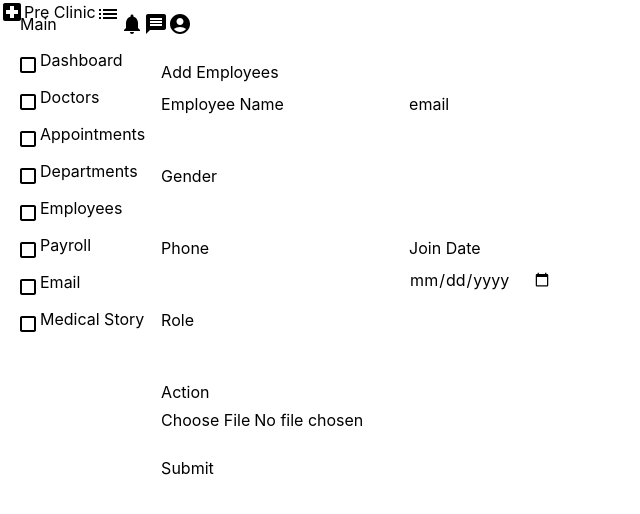
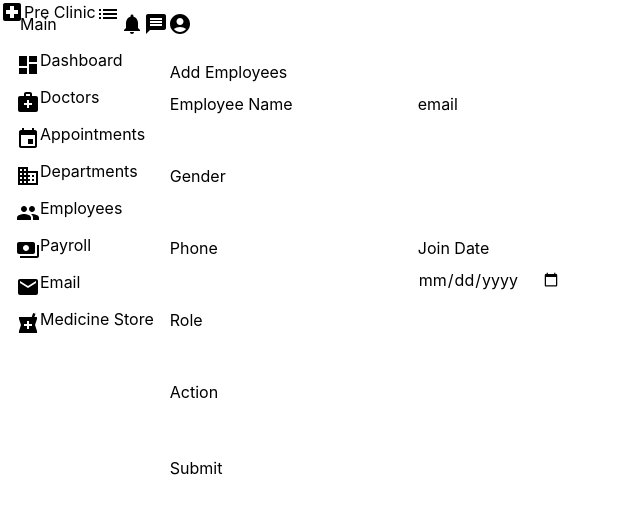
Before and after one commit to heriya-ahmed-dev/Hospital-managment-system, a React (Vite) app: page /Employees/Addemployee in a window 1280 px wide. Shown: the top 514 px of the page, without its empty margins (0-640 px from the left). Built offline with nearby package versions, Linux system fonts and the light colour scheme.

Commit message:
Medicine store page added

```diff
--- a/src/Componenets/Doctors/Doctors.jsx
+++ b/src/Componenets/Doctors/Doctors.jsx
@@ -39,7 +39,7 @@ const Doctors = () => {
    {doctors.map((items)=>{
     return(
         <div key={items.id}>
-             <div className='text-black border-1 w-full mr-4'>
+             <div className='text-black border-1 w-full mr-4'></div>c
             <div className='flex gap-[35px] overflow-x-hidden mx-5 ps-3 my-3 text-[17px]'>
             <p className='w-[17%]'><img src={items.image}/></p>
             <p className='w-[17%]'>{items.firstname}</p>
@@ -53,7 +53,6 @@ const Doctors = () => {
             <p className='w-[17%]'>{items.action}</p>
         </div>
         </div>
-        </div>
     )
    })}
 
--- a/src/Componenets/Employees/AddEmpoloyees.jsx
+++ b/src/Componenets/Employees/AddEmpoloyees.jsx
@@ -16,7 +16,7 @@ const AddEmployees = () => {
     const navigate = useNavigate()
      const handleChange = (e) => {
         setAddEmployee({
-            ...addDocs,
+            ...addEmployee,
             [e.target.name] : e.target.value
         })
     }
@@ -24,7 +24,7 @@ const AddEmployees = () => {
     const handleSubmit = async(e) =>{
         e.preventDefault();
         await axios.post('http://localhost:5500/Employees',addEmployee);
-        setAddDocs({
+        setAddEmployee({
             employeename:'',
             email:'',
             gender: '',
@@ -58,7 +58,7 @@ const AddEmployees = () => {
                 </div>
                 <div className='my-1'>
                     <p className='ps-4 text-[18px] my-1'>Gender</p>
-                    <input className='bg-[white] w-[280px]  h-[32px] ps-3' name='gender' value={addEmployee.gender} onChange={handleChange} type='email'/>
+                    <input className='bg-[white] w-[280px]  h-[32px] ps-3' name='gender' value={addEmployee.gender} onChange={handleChange}/>
                 </div>
            </div>
 
@@ -83,7 +83,7 @@ const AddEmployees = () => {
             <div className='flex justify-center gap-[120px]'>
                 <div className='my-1'>
                     <p className='ps-4 text-[18px] my-1'>Action</p>
-                    <input className='bg-[white] w-[280px]  h-[32px] ps-3' name='action' value={addEmployee.action} onChange={handleChange} type='file'/>
+                    <input className='bg-[white] w-[280px]  h-[32px] ps-3' name='action' value={addEmployee.action} onChange={handleChange}/>
                 </div>
            </div>
 
--- a/src/Componenets/Employees/Employees.jsx
+++ b/src/Componenets/Employees/Employees.jsx
@@ -36,7 +36,7 @@ const Employees = () => {
    {Employees.map((items)=>{
     return(
         <div key={items.id}>
-             <div className='text-black border-1 w-full mr-4'>
+             <div className='text-black border-1 w-full mr-4'></div>
             <div className='flex gap-[35px] overflow-x-hidden mx-5 ps-3 my-3 text-[17px]'>
             <p className='w-[17%]'>{items.employeename}</p>
             <p className='w-[17%] truncate'>{items.email}</p>
@@ -45,7 +45,6 @@ const Employees = () => {
             <p className='w-[17%]'>{items.joindate}</p>
             <p className='w-[17%]'>{items.role}</p>
             <p className='w-[17%]'>{items.action}</p>
-        </div>
         </div>
         </div>
     )
--- a/src/Componenets/Outlet/Dahsboard.jsx
+++ b/src/Componenets/Outlet/Dahsboard.jsx
@@ -1,12 +1,20 @@
 import React from 'react';
 import CropSquareIcon from '@mui/icons-material/CropSquare';
+import MedicalServicesIcon from '@mui/icons-material/MedicalServices';
+import DashboardIcon from '@mui/icons-material/Dashboard';
+import PeopleIcon from '@mui/icons-material/People';
+import EventIcon from '@mui/icons-material/Event';
+import EmailIcon from '@mui/icons-material/Email';
+import PaymentsIcon from '@mui/icons-material/Payments';
+import BusinessIcon from '@mui/icons-material/Business';
+import LocalPharmacyIcon from '@mui/icons-material/LocalPharmacy';
 import { Link } from 'react-router-dom';
 const Dashboard = () => {
   return (
     <div className='border-radius-3 bg-[#FCFCF7] rounded-3'>
         <h3 className='ms-5 my-3'>Main</h3>
         <div className='flex gap-2 my-2 mx-4 hover:bg-[#F5F5F5] w-[200px] pt-1 ps-2 rounded-3 hover:!text-[#4599DB]'>
-            <CropSquareIcon className='hover:text-[#4599DB] mt-[5px]'/>
+            <DashboardIcon className='hover:text-[#4599DB] mt-[5px]'/>
             <Link className='text-decoration-none' to='/'>
             <p className='text-black text-[20px] hover:!text-[#4599DB]'>
                Dashboard
@@ -15,7 +23,7 @@ const Dashboard = () => {
         </div>
 
          <div className='flex gap-2 my-2 mx-4 hover:bg-[#F5F5F5] w-[200px] pt-1 ps-2 hover:!text-[#4599DB]'>
-            <CropSquareIcon className='hover:text-[#4599DB] mt-[5px]'/>
+            <MedicalServicesIcon className='hover:text-[#4599DB] mt-[5px]'/>
             <Link className='text-decoration-none ' to='doctors'>
             <p className='text-black text-[20px] hover:!text-[#4599DB]'>
                Doctors
@@ -23,7 +31,7 @@ const Dashboard = () => {
             </Link>
         </div>
          <div className='flex gap-2 my-2 mx-4 hover:bg-[#F5F5F5] w-[200px] pt-1 ps-2 hover:!text-[#4599DB]'>
-            <CropSquareIcon className='hover:text-[#4599DB] mt-[5px]'/>
+            <EventIcon className='hover:text-[#4599DB] mt-[5px]'/>
             <Link className='text-decoration-none' to='appointments'>
             <p className='text-black text-[20px] hover:!text-[#4599DB] h'>
                Appointments
@@ -31,7 +39,7 @@ const Dashboard = () => {
             </Link>
         </div>
          <div className='flex gap-2 my-2 mx-4 hover:bg-[#F5F5F5] w-[200px] pt-1 ps-2 hover:!text-[#4599DB]'>
-            <CropSquareIcon className='hover:text-[#4599DB] mt-[5px]'/>
+            <BusinessIcon className='hover:text-[#4599DB] mt-[5px]'/>
             <Link className='text-decoration-none '>
             <p className='text-black text-[20px] hover:!text-[#4599DB]'>
                Departments
@@ -39,7 +47,7 @@ const Dashboard = () => {
             </Link>
         </div>
          <div className='flex gap-2 my-2 mx-4 hover:bg-[#F5F5F5] w-[200px] pt-1 ps-2 hover:!text-[#4599DB]'>
-            <CropSquareIcon className='hover:text-[#4599DB] mt-[5px]'/>
+            <PeopleIcon className='hover:text-[#4599DB] mt-[5px]'/>
             <Link className='text-decoration-none' to='Employees'>
             <p className='text-black text-[20px] hover:!text-[#4599DB]'>
                Employees
@@ -47,7 +55,7 @@ const Dashboard = () => {
             </Link>
         </div>
          <div className='flex gap-2 my-2 mx-4 hover:bg-[#F5F5F5] w-[200px] pt-1 ps-2 hover:!text-[#4599DB]'>
-            <CropSquareIcon className='hover:text-[#4599DB] mt-[5px]'/>
+            <PaymentsIcon className='hover:text-[#4599DB] mt-[5px]'/>
             <Link className='text-decoration-none '>
             <p className='text-black text-[20px] hover:!text-[#4599DB]'>
                Payroll
@@ -55,7 +63,7 @@ const Dashboard = () => {
             </Link>
         </div>
          <div className='flex gap-2 my-2 mx-4 hover:bg-[#F5F5F5] w-[200px] pt-1 ps-2 hover:!text-[#4599DB]'>
-            <CropSquareIcon className='hover:text-[#4599DB] mt-[5px]'/>
+            <EmailIcon className='hover:text-[#4599DB] mt-[5px]'/>
             <Link className='text-decoration-none '>
             <p className='text-black text-[20px] hover:!text-[#4599DB]'>
                Email
@@ -64,10 +72,10 @@ const Dashboard = () => {
         </div>
 
          <div className='flex gap-2 my-2 mx-4 hover:bg-[#F5F5F5] w-[200px] pt-1 ps-2 hover:!text-[#4599DB]'>
-            <CropSquareIcon className='hover:text-[#4599DB] mt-[5px]'/>
+            <LocalPharmacyIcon className='hover:text-[#4599DB] mt-[5px]'/>
             <Link className='text-decoration-none'>
             <p className='text-black text-[20px] hover:!text-[#4599DB]'>
-               Medical Story
+               Medicine Store
             </p>
             </Link>
         </div>
--- a/src/Componenets/Outlet/Header.jsx
+++ b/src/Componenets/Outlet/Header.jsx
@@ -9,11 +9,11 @@ const Header = () => {
     <div className='flex justify-between px-5 w-full bg-[#0069B9] fixed top-0 left-0 w-full h-[64px] z-100 mb-4'>
         <div className='flex gap-5 pt-3'>
             <div className='flex  gap-2'>
-                <LocalHospitalIcon className='text-[white]'/>
-                <p className='text-[white] text-[18px]'>Pre Clinic</p>
+                <LocalHospitalIcon className='text-[white] hover:text-[blue]'/>
+                <p className='text-[white] text-[18px] hover:text-[blue]'>Pre Clinic</p>
             </div>
             <div>
-                <ListIcon className='text-[white] font-bold'/>
+                <ListIcon className='text-[white] font-bold hover:text-[blue]'/>
             </div>
         </div>
         <div className='flex gap-3 mt-3 mr-4'>
```
Also changed, not shown: src/Componenets/Medicine_store/Medicine_store.jsx (added, +59 -0 lines), src/Componenets/Medicine_store/AddMedicine.jsx (added).
